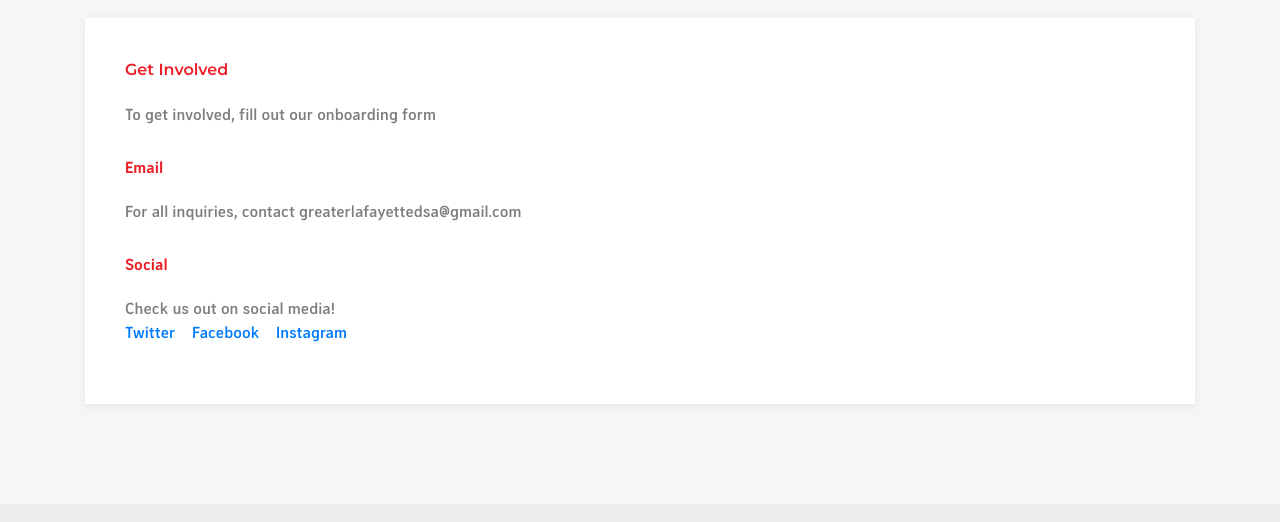
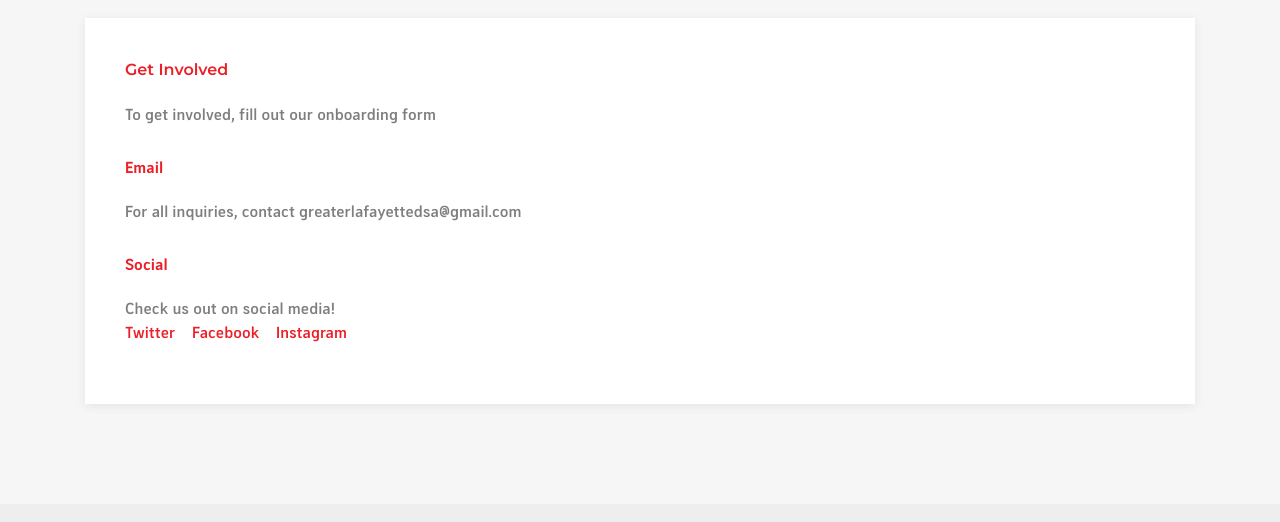
Before and after one commit to GLDSA/GLDSA.github.io, a plain HTML site: page contact.html in a window 1280 px wide. Shown: the part 220-742 px from the top of the page. Drawn offline with Linux system fonts and the light colour scheme; some packages are replaced by stand-ins of ours; a script that the page names is missing; files whose address does not match are found by name.

Commit message:
changed hyperlink colors to red

```diff
--- a/contact.html
+++ b/contact.html
@@ -63,7 +63,7 @@
                     <div class="faq-item">
                         <h4 class="question" style="font-family: 'Manifold DSA Extra';color: #ec1f27;">Social</h4>
                         <div class="answer">
-                            <p style="font-family: 'Manifold DSA';">Check us out on social media!<br><a href="https://twitter.com/lafayettein_dsa">Twitter</a>&nbsp; &nbsp; <a href="https://www.facebook.com/GreaterLafayetteDSA">Facebook</a>&nbsp; &nbsp; <a href="https://www.instagram.com/greaterlafayettedsa/">Instagram</a></p>
+                            <p style="font-family: 'Manifold DSA';">Check us out on social media!<br><a style="color: #ec1f27;" href="https://twitter.com/lafayettein_dsa">Twitter</a>&nbsp; &nbsp; <a style="color: #ec1f27"; href="https://www.facebook.com/GreaterLafayetteDSA">Facebook</a>&nbsp; &nbsp; <a style="color: #ec1f27"; href="https://www.instagram.com/greaterlafayettedsa/">Instagram</a></p>
                         </div>
                     </div>
                 </div>
```
Also changed, not shown: index.html (+1 -1 lines).
